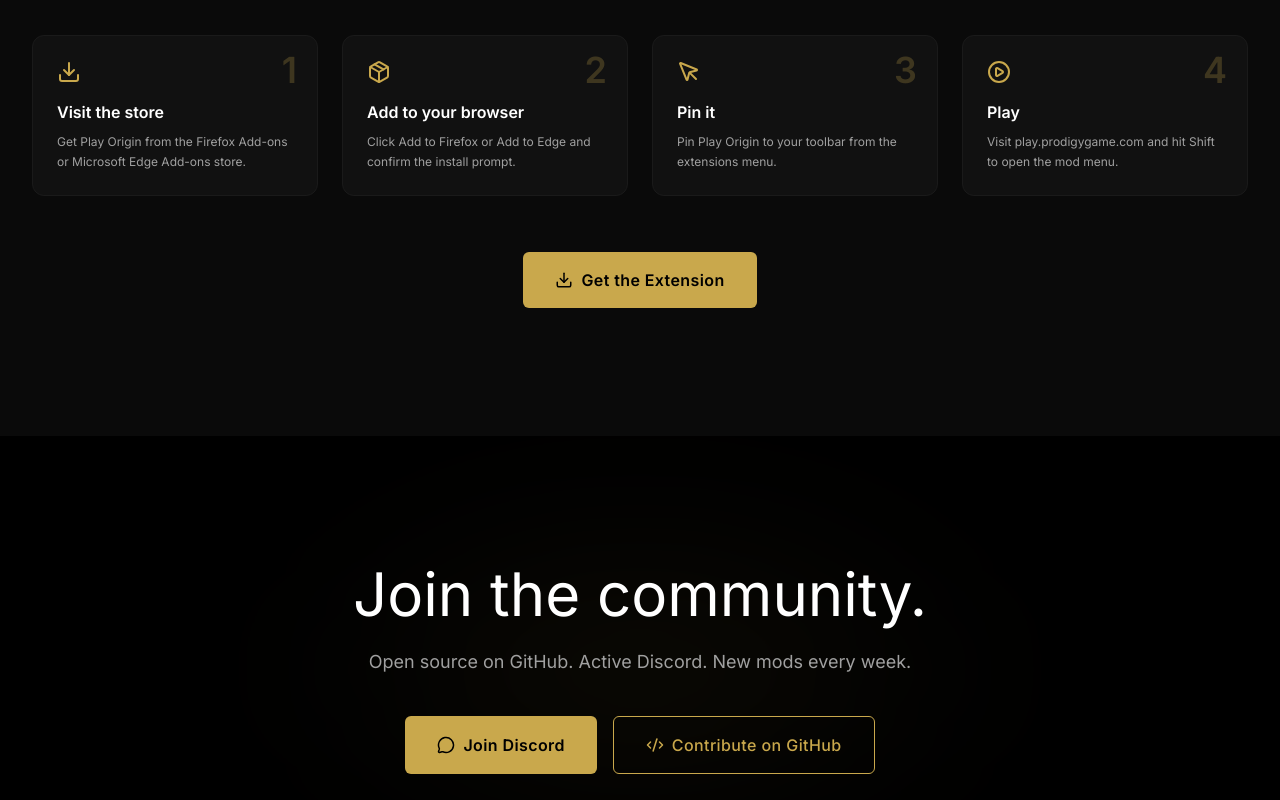
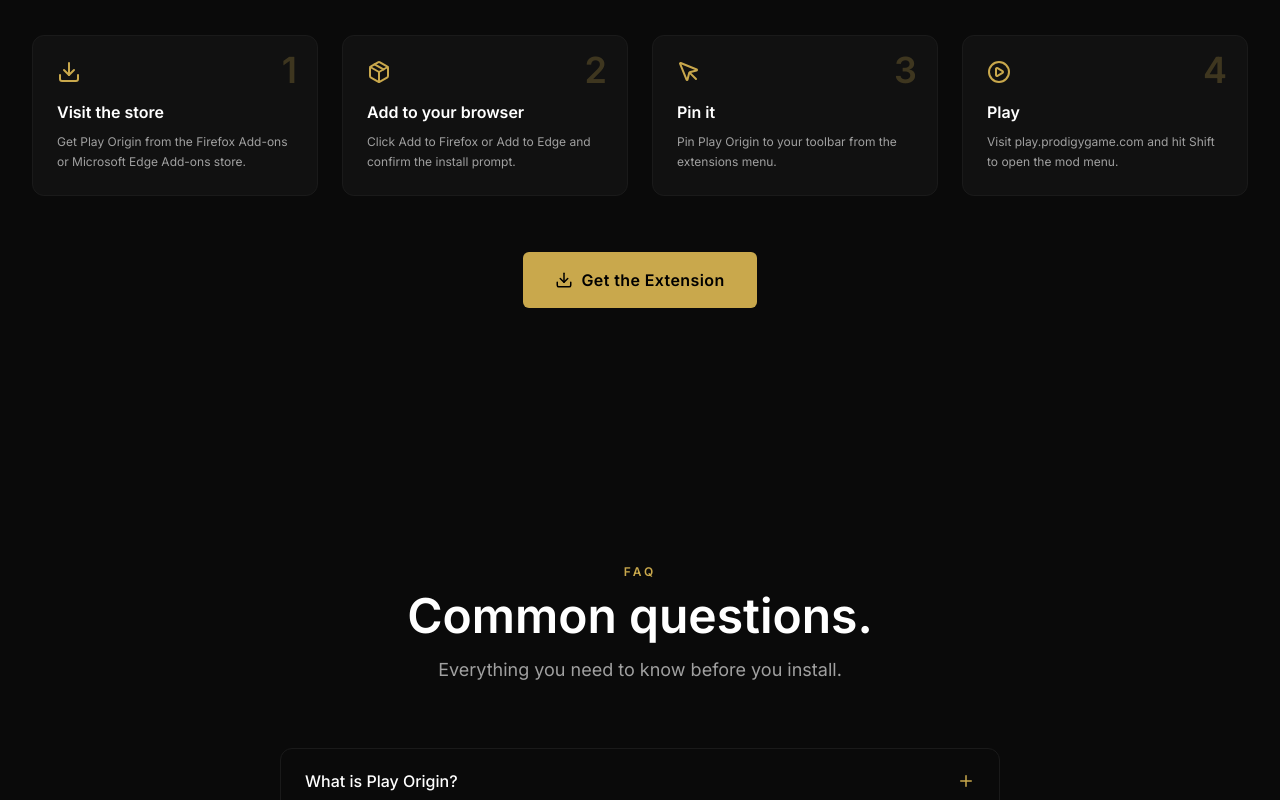
Before and after one commit to ProdigyPXP/website, a Next.js app: page / in a window 1280 px wide. Shown: the part 2000-2800 px from the top of the page. Built offline with nearby package versions, Linux system fonts and the light colour scheme.

Commit message:
feat(seo): add visible FAQ accordion section to homepage targeting install/mod questions

```diff
--- a/src/app/page.tsx
+++ b/src/app/page.tsx
@@ -4,6 +4,7 @@
 import { FeatureGrid } from "@/components/sections/FeatureGrid";
 // import { ScreenshotGallery } from "@/components/sections/ScreenshotGallery";
 import { InstallSteps } from "@/components/sections/InstallSteps";
+import { FAQSection } from "@/components/sections/FAQSection";
 import { CTASection } from "@/components/sections/CTASection";
 
 export default function HomePage() {
@@ -15,6 +16,7 @@
         <FeatureGrid />
         {/* <ScreenshotGallery /> */}
         <InstallSteps />
+        <FAQSection />
         <CTASection />
       </main>
       <Footer />
--- /dev/null
+++ b/src/components/sections/FAQSection.tsx
@@ -0,0 +1,85 @@
+"use client";
+
+import { useState } from "react";
+import { Plus, Minus } from "lucide-react";
+import { SectionHeading } from "@/components/ui/SectionHeading";
+
+const FAQS = [
+  {
+    q: "What is Play Origin?",
+    a: "Play Origin is a free, open-source browser extension that adds a full mod menu to the online math game at play.prodigygame.com. Press Shift in-game to toggle the menu and access mods for gold, XP, pets, battles, and more."
+  },
+  {
+    q: "Is it really free?",
+    a: "Yes — 100% free, forever. No premium tier, no subscription, no paywalled features. The source code is public on GitHub under the MPL-2.0 license."
+  },
+  {
+    q: "What browsers does it support?",
+    a: "Chrome, Edge, Brave, Opera, and Firefox. Install from the Chrome Web Store, Microsoft Edge Add-ons, or Firefox Add-ons."
+  },
+  {
+    q: "How do I open the mod menu?",
+    a: "After installing, open the math game and press Shift. The Play Origin panel slides in from the side. Press Shift again to close it."
+  },
+  {
+    q: "Can I set unlimited gold?",
+    a: "Yes. Navigate to Player Mods in the menu, enter any value in the currency field, and hit Apply. Changes take effect immediately, client-side only."
+  },
+  {
+    q: "How do I unlock all pets?",
+    a: "Open the Pet Mods panel and tap 'Unlock all rare/epic pets'. You can also add any individual pet by ID or uncap a pet's level limit."
+  },
+  {
+    q: "Will my account get banned?",
+    a: "Play Origin only modifies client-side data — nothing is sent to the game's servers. Your account data on the backend is not changed. Use at your own discretion."
+  },
+  {
+    q: "Is this the same as Prodigy Origin?",
+    a: "Yes. Prodigy Origin was rebranded to Play Origin in 2026 — same extension, same team, same GitHub repo (ProdigyPXP/ProdigyOrigin)."
+  }
+];
+
+export function FAQSection() {
+  const [open, setOpen] = useState<number | null>(null);
+
+  return (
+    <section id="faq" className="py-24 lg:py-32 bg-[#0a0a0a]">
+      <span className="sr-only">
+        Frequently asked questions about Play Origin — the Prodigy Math Game hack, mod, and cheat extension.
+        Topics: how to hack Prodigy 2026, Prodigy free gold, Prodigy pet unlock, Prodigy battle mod, Prodigy scripts, ProdigyPXP.
+      </span>
+      <div className="max-w-3xl mx-auto px-4 sm:px-6">
+        <SectionHeading
+          eyebrow="FAQ"
+          title="Common questions."
+          subtitle="Everything you need to know before you install."
+        />
+        <div className="mt-16 space-y-2">
+          {FAQS.map((faq, i) => (
+            <div
+              key={i}
+              className="border border-[#1a1a1a] rounded-xl overflow-hidden"
+            >
+              <button
+                className="w-full flex items-center justify-between px-6 py-5 text-left text-white font-medium hover:bg-[#111] transition-colors"
+                onClick={() => setOpen(open === i ? null : i)}
+                aria-expanded={open === i}
+              >
+                <span>{faq.q}</span>
+                {open === i
+                  ? <Minus size={18} className="text-[#c9a84c] shrink-0 ml-4" />
+                  : <Plus size={18} className="text-[#c9a84c] shrink-0 ml-4" />
+                }
+              </button>
+              {open === i && (
+                <div className="px-6 pb-5 text-[#a0a0a0] text-sm leading-relaxed border-t border-[#1a1a1a]">
+                  <p className="pt-4">{faq.a}</p>
+                </div>
+              )}
+            </div>
+          ))}
+        </div>
+      </div>
+    </section>
+  );
+}
```
